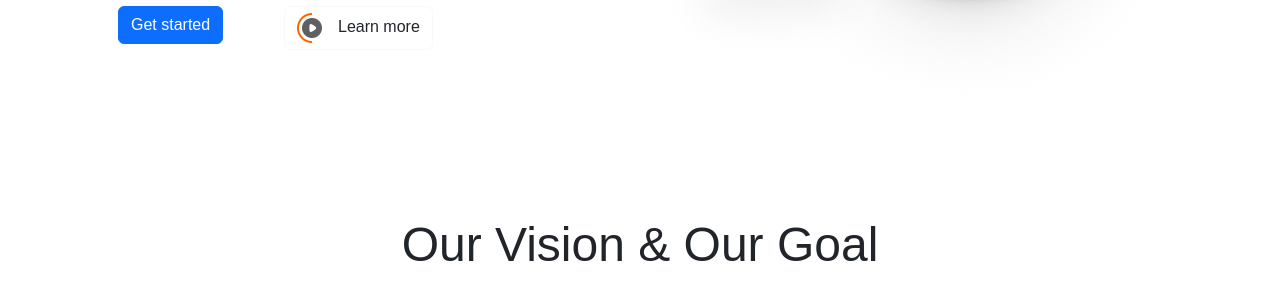
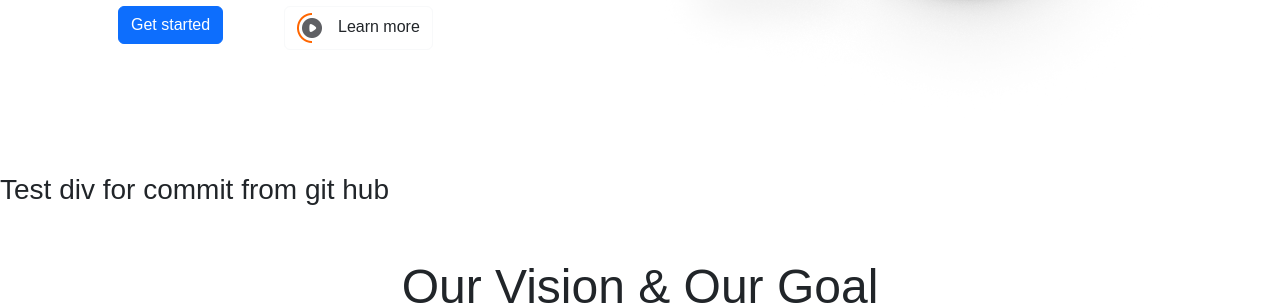
Before and after one commit to zmshakil/module6assignment, a plain HTML site: page index.html in a window 1280 px wide. Shown: the part 497-802 px from the top of the page. Drawn offline with nearby package versions, Linux system fonts and the light colour scheme.

Commit message:
Update index.html

```diff
--- a/index.html
+++ b/index.html
@@ -71,6 +71,9 @@
     </div>
     <!-- end hero section -->
 
+    <div class="test-div">
+      <h3>Test div for commit from git hub</h3>
+    </div>
 
 
     <!-- About section -->
```
